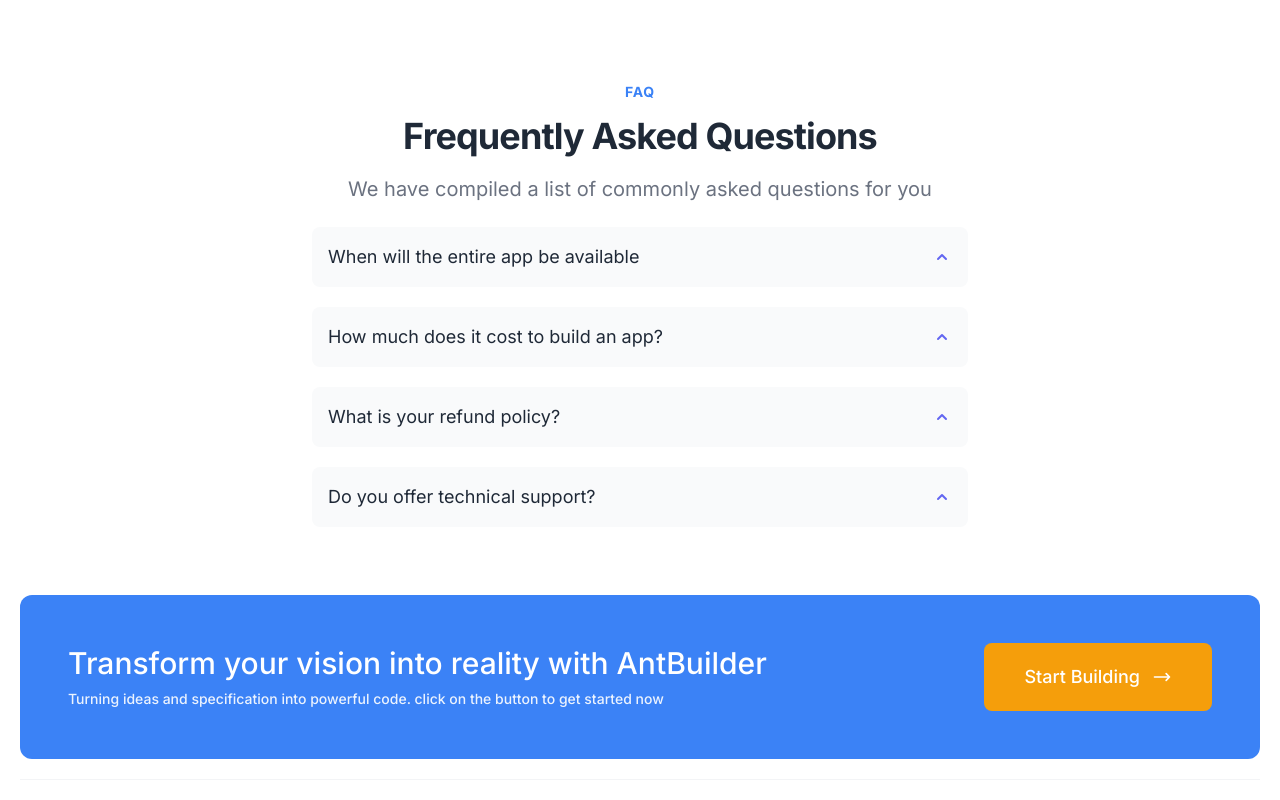
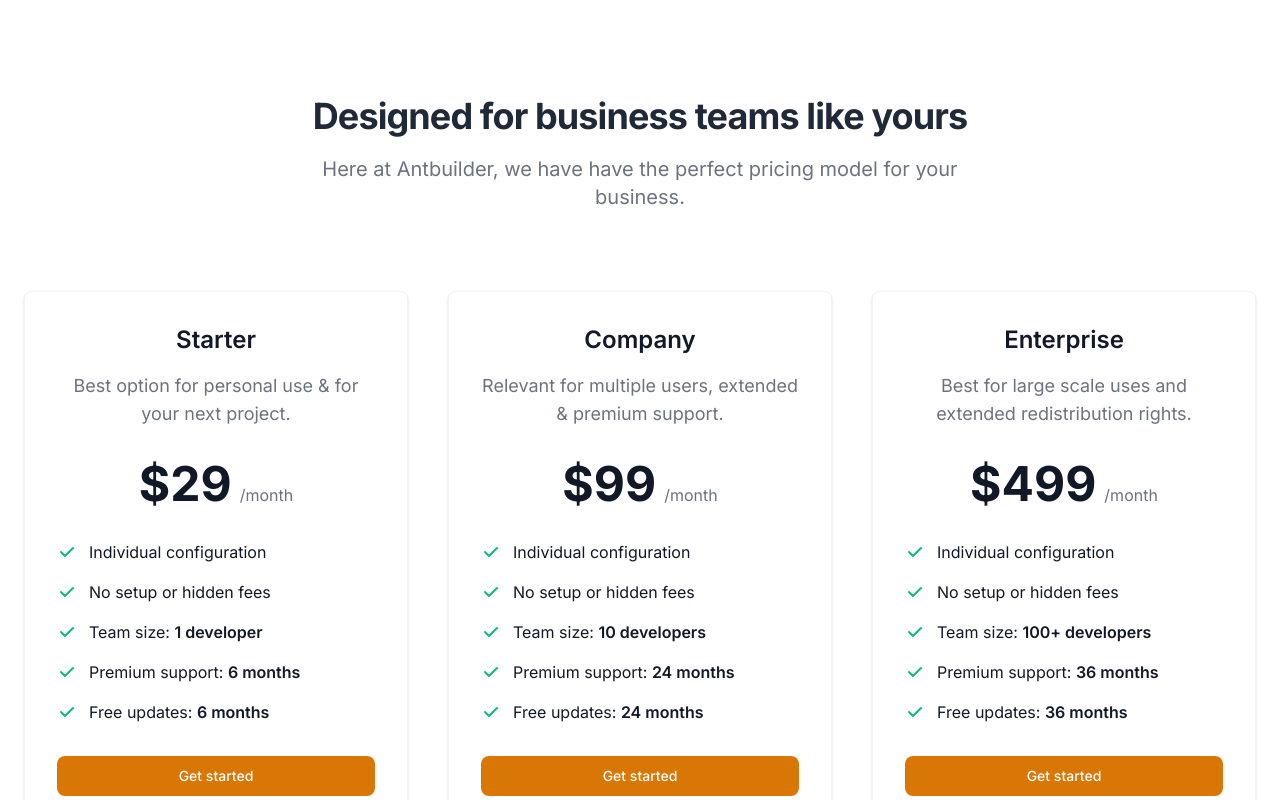
Before and after one commit to i-technetronics-llc/antbuilder_landing_page, a Next.js app: page / in a window 1280 px wide. Shown: the part 2040-2840 px from the top of the page. Built offline with nearby package versions, Linux system fonts and the light colour scheme.

Commit message:
created pricing model section

```diff
--- /dev/null
+++ b/components/PricingCard.jsx
@@ -0,0 +1,49 @@
+import React from 'react';
+
+const PricingCard = ({ title, description, price, teamSize, supportDuration, updatesDuration }) => {
+    return (
+        <div className="flex flex-col p-6 mx-auto max-w-lg text-center text-gray-900 bg-white rounded-lg border border-gray-100 shadow dark:border-gray-600 xl:p-8 dark:bg-gray-800 dark:text-white">
+            <h3 className="mb-4 text-2xl font-semibold">{title}</h3>
+            <p className="font-light text-gray-500 sm:text-lg dark:text-gray-400">{description}</p>
+            <div className="flex justify-center items-baseline my-8">
+                <span className="mr-2 text-5xl font-extrabold">{price}</span>
+                <span className="text-gray-500 dark:text-gray-400">/month</span>
+            </div>
+            <ul role="list" className="mb-8 space-y-4 text-left">
+                <li className="flex items-center space-x-3">
+                    <svg className="flex-shrink-0 w-5 h-5 text-green-500 dark:text-green-400" fill="currentColor" viewBox="0 0 20 20" xmlns="http://www.w3.org/2000/svg">
+                        <path fillRule="evenodd" d="M16.707 5.293a1 1 0 010 1.414l-8 8a1 1 0 01-1.414 0l-4-4a1 1 0 011.414-1.414L8 12.586l7.293-7.293a1 1 0 011.414 0z" clipRule="evenodd" />
+                    </svg>
+                    <span>Individual configuration</span>
+                </li>
+                <li className="flex items-center space-x-3">
+                    <svg className="flex-shrink-0 w-5 h-5 text-green-500 dark:text-green-400" fill="currentColor" viewBox="0 0 20 20" xmlns="http://www.w3.org/2000/svg">
+                        <path fillRule="evenodd" d="M16.707 5.293a1 1 0 010 1.414l-8 8a1 1 0 01-1.414 0l-4-4a1 1 0 011.414-1.414L8 12.586l7.293-7.293a1 1 0 011.414 0z" clipRule="evenodd" />
+                    </svg>
+                    <span>No setup or hidden fees</span>
+                </li>
+                <li className="flex items-center space-x-3">
+                    <svg className="flex-shrink-0 w-5 h-5 text-green-500 dark:text-green-400" fill="currentColor" viewBox="0 0 20 20" xmlns="http://www.w3.org/2000/svg">
+                        <path fillRule="evenodd" d="M16.707 5.293a1 1 0 010 1.414l-8 8a1 1 0 01-1.414 0l-4-4a1 1 0 011.414-1.414L8 12.586l7.293-7.293a1 1 0 011.414 0z" clipRule="evenodd" />
+                    </svg>
+                    <span>Team size: <span className="font-semibold">{teamSize}</span></span>
+                </li>
+                <li className="flex items-center space-x-3">
+                    <svg className="flex-shrink-0 w-5 h-5 text-green-500 dark:text-green-400" fill="currentColor" viewBox="0 0 20 20" xmlns="http://www.w3.org/2000/svg">
+                        <path fillRule="evenodd" d="M16.707 5.293a1 1 0 010 1.414l-8 8a1 1 0 01-1.414 0l-4-4a1 1 0 011.414-1.414L8 12.586l7.293-7.293a1 1 0 011.414 0z" clipRule="evenodd" />
+                    </svg>
+                    <span>Premium support: <span className="font-semibold">{supportDuration}</span></span>
+                </li>
+                <li className="flex items-center space-x-3">
+                    <svg className="flex-shrink-0 w-5 h-5 text-green-500 dark:text-green-400" fill="currentColor" viewBox="0 0 20 20" xmlns="http://www.w3.org/2000/svg">
+                        <path fillRule="evenodd" d="M16.707 5.293a1 1 0 010 1.414l-8 8a1 1 0 01-1.414 0l-4-4a1 1 0 011.414-1.414L8 12.586l7.293-7.293a1 1 0 011.414 0z" clipRule="evenodd" />
+                    </svg>
+                    <span>Free updates: <span className="font-semibold">{updatesDuration}</span></span>
+                </li>
+            </ul>
+            <a href="#" className="text-white bg-yellow-600 hover:bg-primary-700 focus:ring-4 focus:ring-primary-200 font-medium rounded-lg text-sm px-5 py-2.5 text-center dark:text-white dark:focus:ring-primary-900">Get started</a>
+        </div>
+    );
+};
+
+export default PricingCard;
--- /dev/null
+++ b/components/PricingSection.jsx
@@ -0,0 +1,40 @@
+import React from 'react';
+import PricingCard from './PricingCard';
+
+const PricingSection = () => {
+    return (
+        <section className="bg-white dark:bg-gray-900">
+            <div className="py-8 px-4 mx-auto max-w-screen-xl lg:py-16 lg:px-6">
+
+                <div className="space-y-8 lg:grid lg:grid-cols-3 sm:gap-6 xl:gap-10 lg:space-y-0">
+                    <PricingCard
+                        title="Starter"
+                        description="Best option for personal use & for your next project."
+                        price="$29"
+                        teamSize="1 developer"
+                        supportDuration="6 months"
+                        updatesDuration="6 months"
+                    />
+                    <PricingCard
+                        title="Company"
+                        description="Relevant for multiple users, extended & premium support."
+                        price="$99"
+                        teamSize="10 developers"
+                        supportDuration="24 months"
+                        updatesDuration="24 months"
+                    />
+                    <PricingCard
+                        title="Enterprise"
+                        description="Best for large scale uses and extended redistribution rights."
+                        price="$499"
+                        teamSize="100+ developers"
+                        supportDuration="36 months"
+                        updatesDuration="36 months"
+                    />
+                </div>
+            </div>
+        </section>
+    );
+};
+
+export default PricingSection;
--- a/pages/index.js
+++ b/pages/index.js
@@ -7,9 +7,9 @@ import Benefits from "../components/benefits";
 import Cta from "../components/cta";
 import { benefitOne, features } from "../components/data";
 import Faq from "../components/faq";
+import Features from "../components/Features";
 import Footer from "../components/footer";
-import Video from "../components/video";
-import Features from "../components/Features";
+import PricingSection from "../components/PricingSection";
 
 //import dynamic from "next/dynamic";
 
@@ -49,6 +49,14 @@ export default function Home() {
         title="Unleash the Power of Iterative App Development with Antbuilder" />
       <Benefits data={benefitOne} />
 
+
+      <SectionTitle
+        title="Designed for business teams like yours" >
+        Here at Antbuilder, we have have the perfect pricing model for your business.
+      </SectionTitle>
+
+      <PricingSection />
+
       <SectionTitle pretitle="FAQ" title="Frequently Asked Questions">
         We have compiled a list of commonly asked questions for you
       </SectionTitle>
```
Also changed, not shown: package.json (+5 -5 lines).
